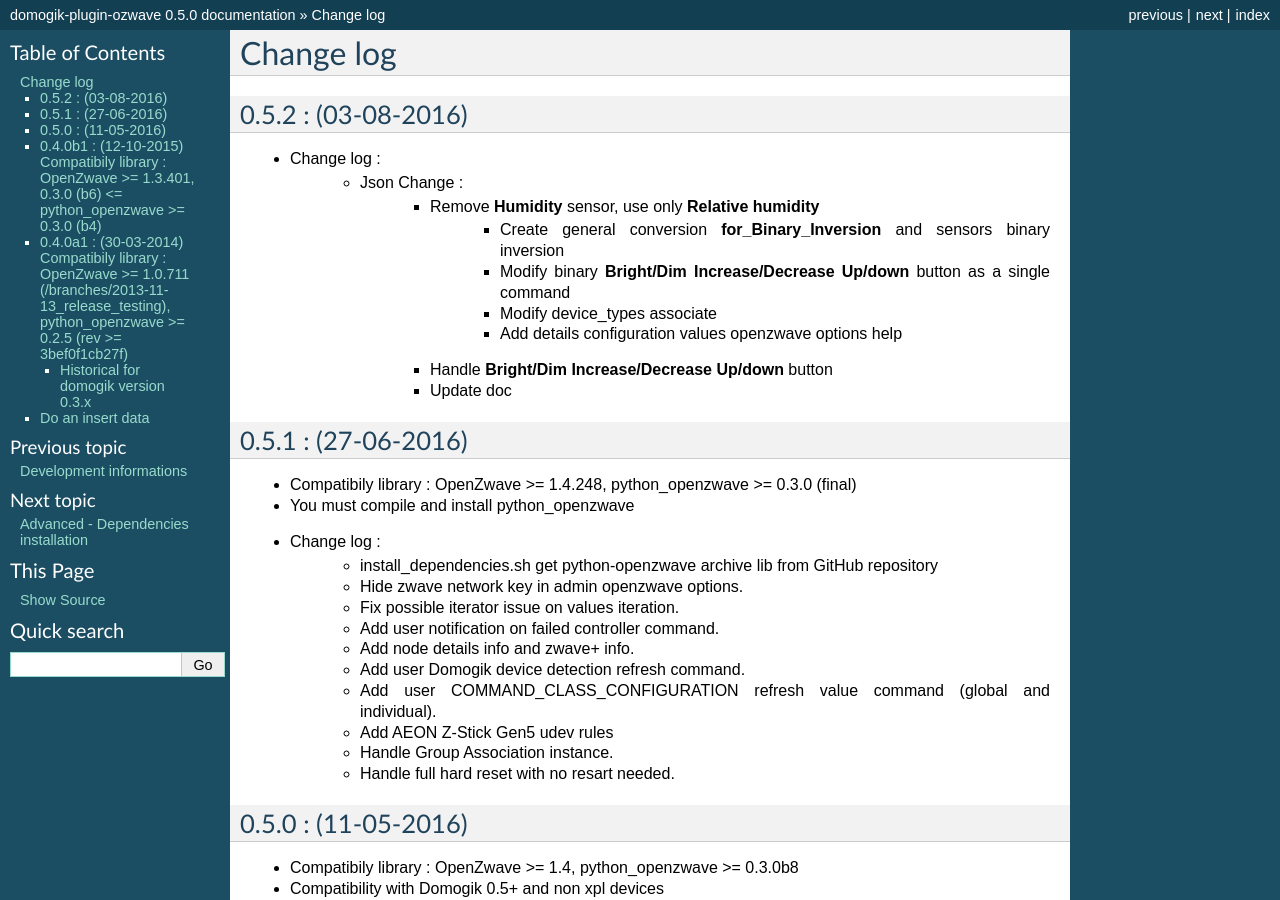
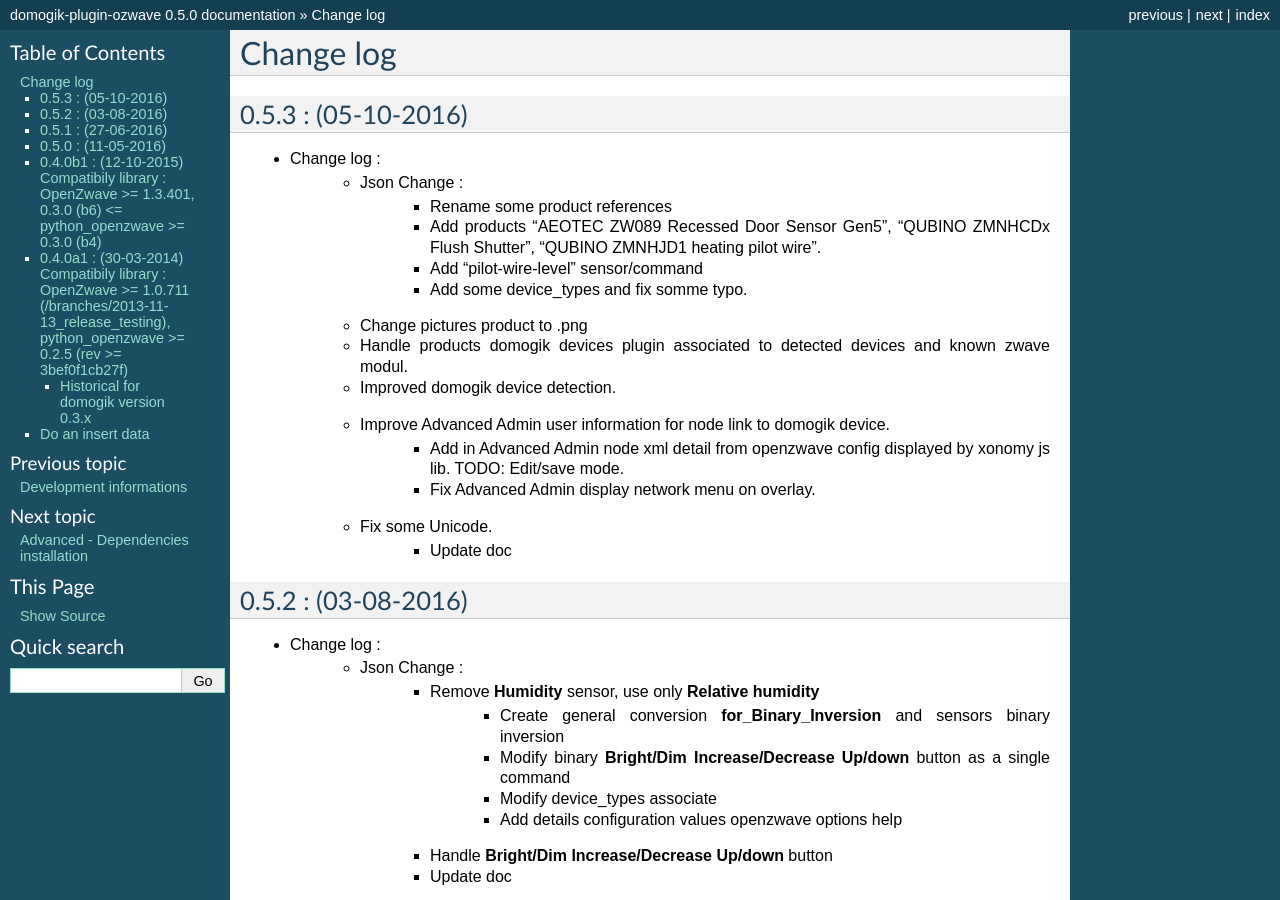
Before and after one commit to Nico0084/domogik-plugin-ozwave, a Sphinx documentation site: the page built from docs/changelog.txt, in a window 1280 px wide and 900 px high. Built offline with Sphinx 7.4.7, drawn with Linux system fonts in a browser that asks for light colours.

Commit message:
Update changelog, plugin  rev 0.5.3

```diff
--- a/docs/changelog.txt
+++ b/docs/changelog.txt
@@ -1,6 +1,22 @@
 ==========
 Change log
 ==========
+0.5.3 : (05-10-2016)
+--------------------
+- Change log :
+    - Json Change :
+        - Rename some product references
+        - Add products "AEOTEC ZW089 Recessed Door Sensor Gen5", "QUBINO ZMNHCDx Flush Shutter", "QUBINO ZMNHJD1 heating pilot wire".
+        - Add "pilot-wire-level" sensor/command
+        - Add some device_types and fix somme typo.
+    - Change pictures product to .png
+    - Handle products domogik devices plugin associated to detected devices and known zwave modul.
+    - Improved domogik device detection.
+    - Improve Advanced Admin user information for node link to domogik device.
+	- Add in Advanced Admin node xml detail from openzwave config displayed by xonomy js lib. TODO: Edit/save mode.
+	- Fix Advanced Admin display network menu on overlay.
+    - Fix some Unicode.
+	- Update doc
 
 0.5.2 : (03-08-2016)
 --------------------
```
